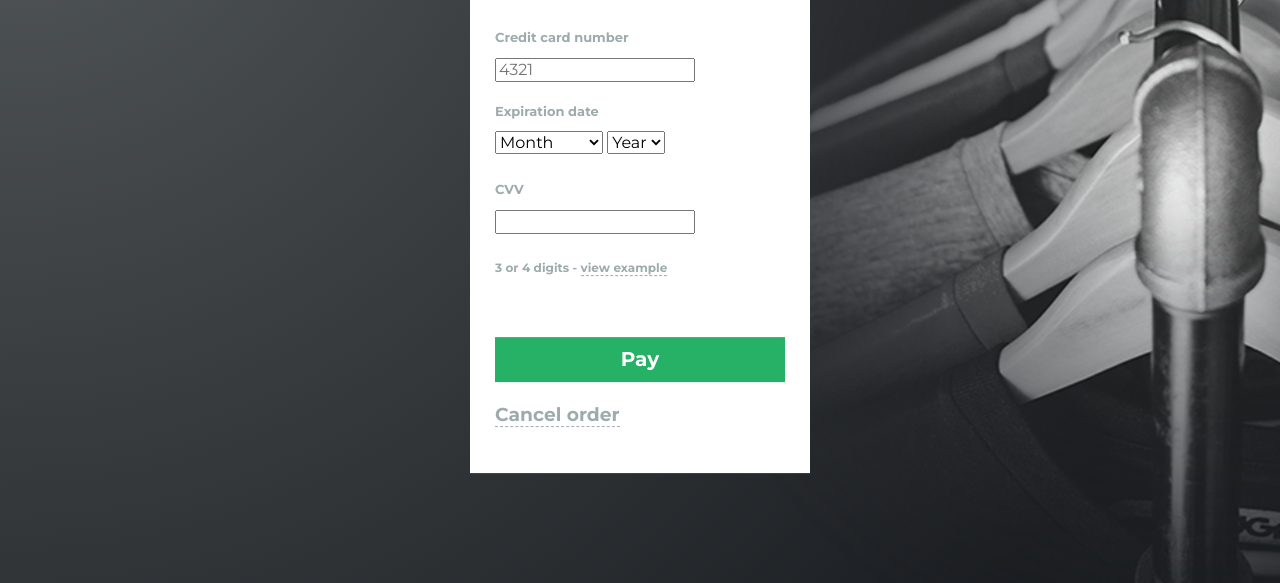
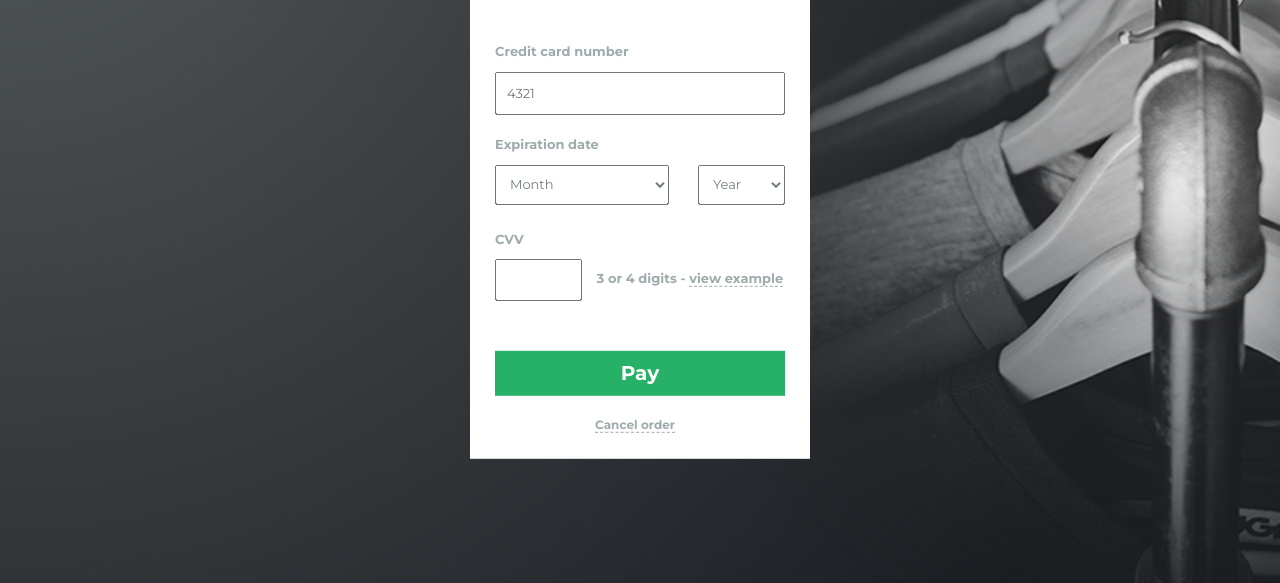
Before and after one commit to TimurTsokov/PaymenForm_Kate, a plain HTML site: page index.html in a window 1280 px wide. Shown: the part 217-800 px from the top of the page. Drawn offline with Linux system fonts and the light colour scheme.

Commit message:
commit styles

```diff
--- a/index.html
+++ b/index.html
@@ -18,7 +18,7 @@
 
     <div class="form__body">
         <h3>Credit card number</h3>
-        <input type="number" name="number" placeholder="4321">
+        <input class="big" type="number" name="number" placeholder="4321">
         <h3>Expiration date</h3>
         <!--<input type="month" name="month" placeholder="Month">-->
         <!--<input type="date" name="date" placeholder="Year">-->
@@ -38,10 +38,10 @@
         <div class="form__cvv">
             <h3>CVV</h3>
             <input class="small" type="number" name="number" placeholder="">
-            <h3 class="text__right">3 or 4 digits - <a href="#">view example</a></h3>
+            <h4 class="text__right">3 or 4 digits - <a href="#">view example</a></h4>
         </div>
     </div>
-    <div class="form_footer">
+    <div class="form__footer">
         <button type="submit">Pay</button>
         <h3><a href="#">Cancel order</a></h3>
     </div>
--- a/style.css
+++ b/style.css
@@ -49,16 +49,36 @@ body {
 }
 
 .form__body,
-.form_footer {
+.form__footer {
     padding: 25px;
 }
 
-.form__body input {
+.form__body {
+    position: relative;
+}
+
+/*не работает */
+.form__body:after {
+    border-bottom: 1px solid #637570;
+    top: 0;
+    left: 0;
+    right: 0;
+    bottom: 30%;
+    position: absolute;
+}
+
+/*------------------*/
+input.big {
     caret-color: #eecc68;
+    padding: 10px;
+    font-size: 1.3rem;
+    width: 100%;
+    line-height: 1.5;
 }
+
 .form__title,
 .form__price {
-    outline: 1px solid red;
+    /*outline: 1px solid red;*/
     height: 40px;
 }
 
@@ -86,13 +106,54 @@ body {
     margin: 20px auto 10px;
     font-size: 1.3rem;
     color: #9eabad;
-}
-
-.form__cvv {
 
 }
 
-.form__cvv > h3 {
+#month {
+    float: left;
+    min-width: 60%;
+    font-size: 1.3rem;
+    color: #727f82;
+    padding: 10px;
+}
+
+#year {
+    float: right;
+    min-width: 30%;
+    font-size: 1.3rem;
+    color: #727f82;
+    padding: 10px;
+}
+.form__cvv {
+    /*border-bottom: 1px solid #637570;*/
+    vertical-align: middle;
+    /*padding-bottom: 20px;*/
+}
+
+.form__cvv:before,
+.form__cvv:after {
+    content: '';
+    display: table;
+    clear: both;
+}
+
+input.small {
+    float: left;
+    width: 30%;
+    padding: 10px;
+    caret-color: #eecc68;
+}
+
+h4.text__right {
+    float: right;
+    min-width: 65%;
+    margin: 10px auto;
+    font-size: 1.3rem;
+    color: #9eabad;
+
+}
+
+.form__cvv h3 {
     margin: 25px auto 10px;
     font-size: 1.3rem;
     color: #9eabad;
@@ -119,3 +180,8 @@ button[type="submit"]:focus {
     background: #ffffff;
     border: 1px solid #26b167;
 }
+
+.form__footer > h3 {
+    margin: 20px 100px 0;
+    font-size: 1.2rem;
+}
```
